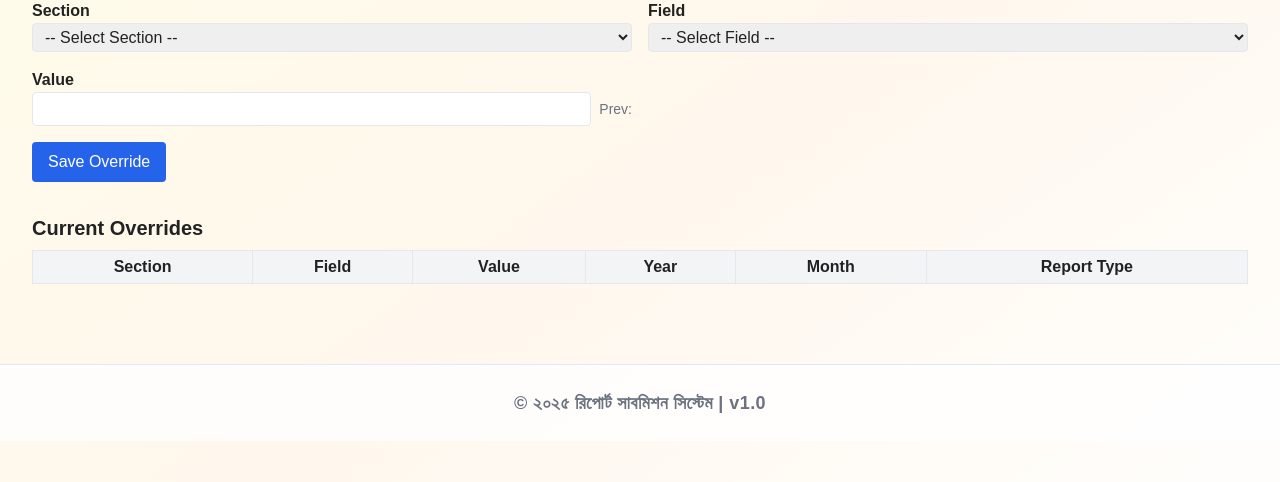
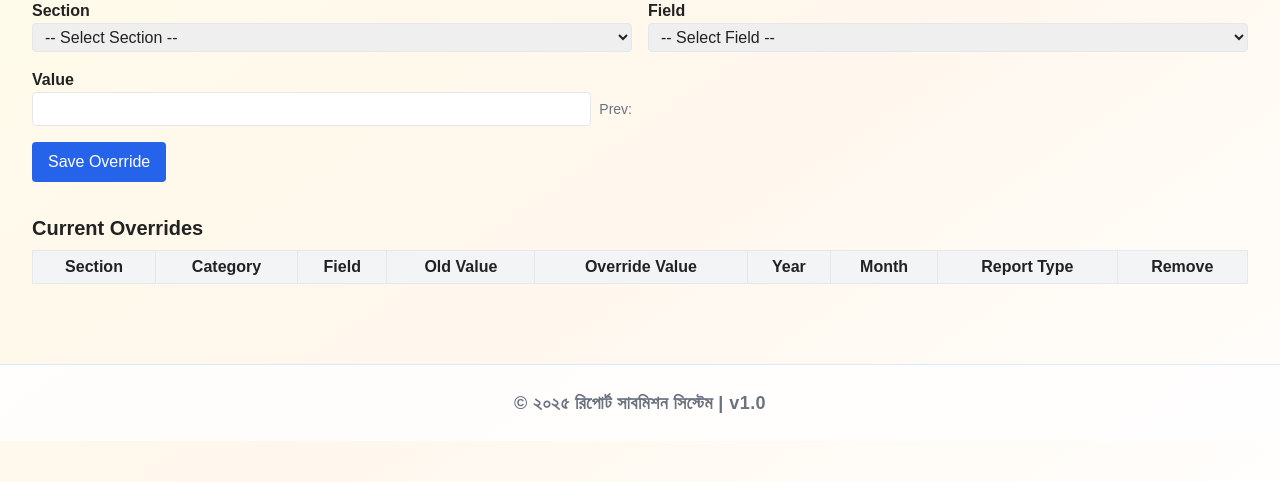
Before and after one commit to Jabir-A-H/report-submission, a Flask app: page /city_report/override in a window 1280 px wide. Shown: the part 257-739 px from the top of the page. Run offline with Flask 3, Linux system fonts and the light colour scheme; a user stored in the database is signed in; tables that the repository leaves empty hold one stand-in row (values such as "Sample post"); lists and menus that the app fills with data are empty; some libraries are stand-ins or nearby versions; some web fonts are replaced.

Commit message:
Update city_report_override.html

```diff
--- a/templates/city_report_override.html
+++ b/templates/city_report_override.html
@@ -75,6 +75,7 @@ year=year, month=month, report_type=report_type) }}
     <input type="hidden" name="year" value="{{ year }}" />
     <input type="hidden" name="month" value="{{ month }}" />
     <input type="hidden" name="report_type" value="{{ report_type }}" />
+    <input type="hidden" name="category" id="category-hidden-input" value="" />
     <button type="submit" class="mt-4 px-4 py-2 bg-blue-600 text-white rounded">
       Save Override
     </button>
@@ -84,22 +85,70 @@ year=year, month=month, report_type=report_type) }}
     <thead>
       <tr class="bg-gray-100">
         <th class="border px-2 py-1">Section</th>
+        <th class="border px-2 py-1">Category</th>
         <th class="border px-2 py-1">Field</th>
-        <th class="border px-2 py-1">Value</th>
+        <th class="border px-2 py-1">Old Value</th>
+        <th class="border px-2 py-1">Override Value</th>
         <th class="border px-2 py-1">Year</th>
         <th class="border px-2 py-1">Month</th>
         <th class="border px-2 py-1">Report Type</th>
+        <th class="border px-2 py-1">Remove</th>
       </tr>
     </thead>
     <tbody>
       {% for o in overrides %}
       <tr>
-        <td class="border px-2 py-1">{{ o.section }}</td>
+        {# Extract section and category cleanly #} {% set section_name =
+        o.section.split(':')[0] %} {% set category_name =
+        o.section.split(':')[1] if ':' in o.section else None %}
+        <td class="border px-2 py-1">{{ section_name }}</td>
+        <td class="border px-2 py-1">{{ category_name or '' }}</td>
         <td class="border px-2 py-1">{{ o.field }}</td>
+        <td class="border px-2 py-1">
+          {# Robust old value logic for all sections #} {% set old_val = None %}
+          {% if section_name == 'header' %} {% set old_val =
+          city_summary.get(o.field) %} {% elif section_name == 'courses' %} {%
+          for c in city_courses %} {% if c.category == category_name %}{% set
+          old_val = c.get(o.field) %}{% endif %} {% endfor %} {% elif
+          section_name == 'organizational' %} {% for c in city_organizational %}
+          {% if c.category == category_name %}{% set old_val = c.get(o.field)
+          %}{% endif %} {% endfor %} {% elif section_name == 'personal' %} {%
+          for c in city_personal %} {% if c.category == category_name %}{% set
+          old_val = c.get(o.field) %}{% endif %} {% endfor %} {% elif
+          section_name == 'meetings' %} {% for c in city_meetings %} {% if
+          c.category == category_name %}{% set old_val = c.get(o.field) %}{%
+          endif %} {% endfor %} {% elif section_name == 'extras' %} {% for c in
+          city_extras %} {% if c.category == category_name %}{% set old_val =
+          c.get(o.field) %}{% endif %} {% endfor %} {% elif section_name ==
+          'comments' %} {% set old_val = city_comments.get(o.field) %} {% endif
+          %} {{ old_val if old_val is not none else '' }}
+        </td>
         <td class="border px-2 py-1">{{ o.value }}</td>
         <td class="border px-2 py-1">{{ o.year }}</td>
         <td class="border px-2 py-1">{{ o.month or '' }}</td>
         <td class="border px-2 py-1">{{ o.report_type }}</td>
+        <td class="border px-2 py-1">
+          <form method="post" style="display: inline">
+            <input type="hidden" name="remove_override" value="1" />
+            <input type="hidden" name="section" value="{{ o.section }}" />
+            <input type="hidden" name="field" value="{{ o.field }}" />
+            <input type="hidden" name="year" value="{{ o.year }}" />
+            <input type="hidden" name="month" value="{{ o.month }}" />
+            <input
+              type="hidden"
+              name="report_type"
+              value="{{ o.report_type }}"
+            />
+            <button
+              type="submit"
+              class="text-red-600 hover:underline"
+              title="Remove override"
+              onclick="return confirm('Remove this override?')"
+            >
+              Remove
+            </button>
+          </form>
+        </td>
       </tr>
       {% endfor %}
     </tbody>
```
